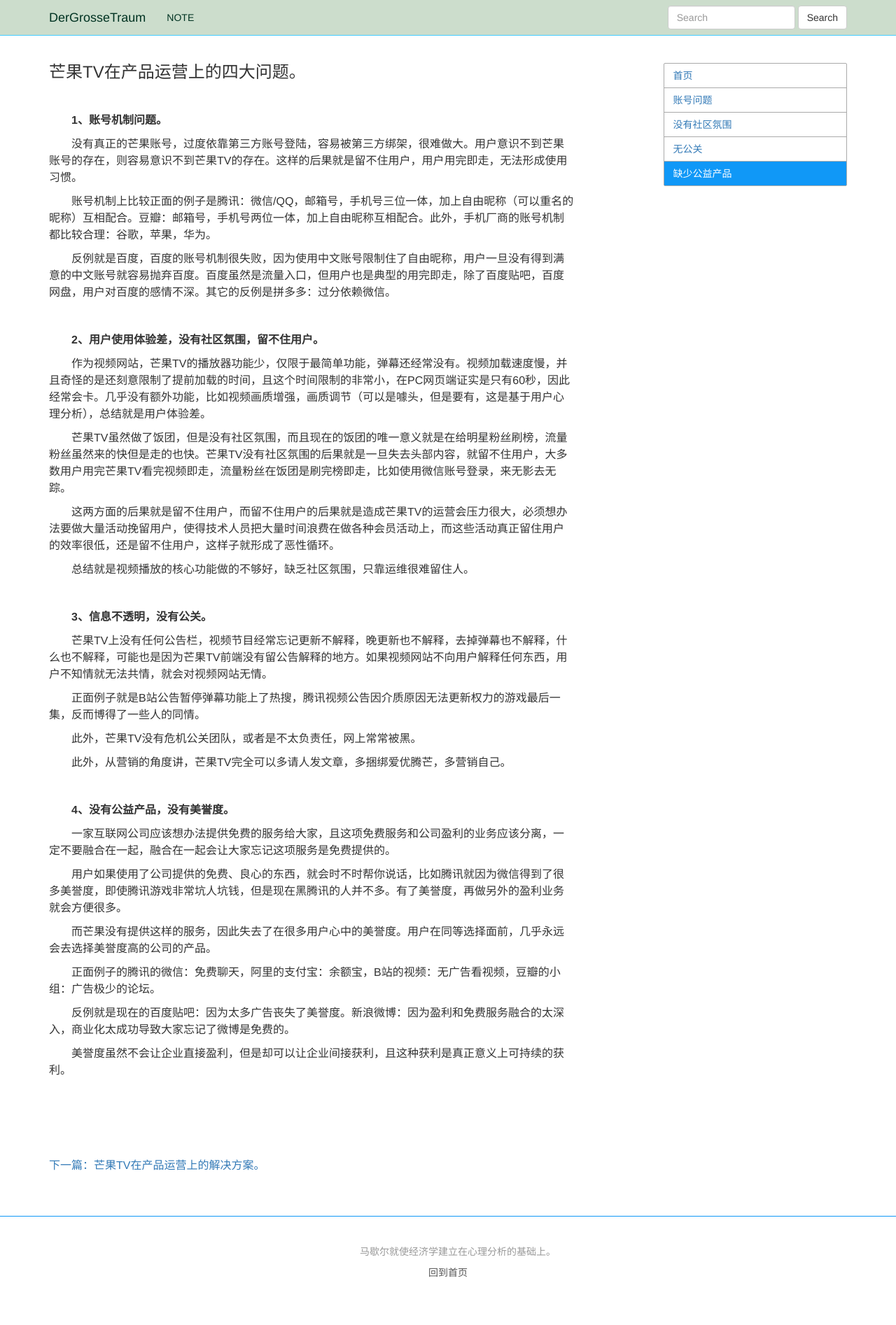
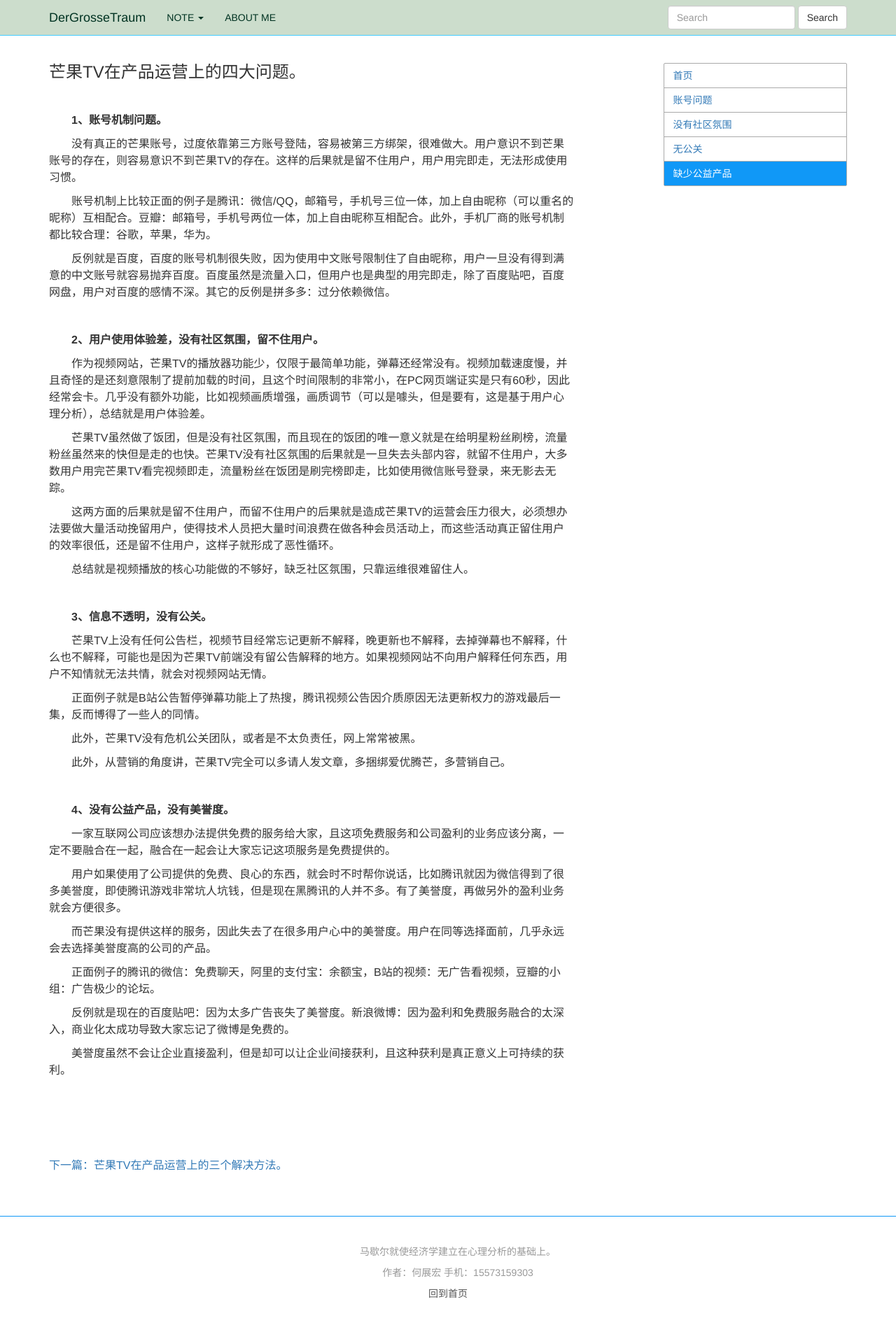
Before and after one commit to dergrossetraum/dergrossetraum.github.io, a plain HTML site: page note/20190705.html in a window 1280 px wide. Shown: the whole page at 70% size. Before the commit the page ends 1869 px from the top, so only its background shows below. Drawn offline with Linux system fonts and the light colour scheme.

Commit message:
Update 20190705.html

```diff
--- a/note/20190705.html
+++ b/note/20190705.html
@@ -32,7 +32,15 @@
       </div>
       <div class="collapse navbar-collapse" id="bs-example-navbar-collapse-1">
         <ul class="nav navbar-nav">
-          <li><a href="#">NOTE</a></li>
+          <li class="dropdown">
+            <a href="#" class="dropdown-toggle" data-toggle="dropdown" role="button" aria-haspopup="true"
+              aria-expanded="false"> NOTE <span class="caret"></span></a>
+            <ul class="dropdown-menu">
+              <li><a href="https://dergrossetraum.github.io/note/20190705.html">芒果TV在产品运营上的四大问题</a></li>
+              <li><a href="https://dergrossetraum.github.io/note/20190705_2.html">芒果TV在产品运营上的三个解决方法</a></li>
+            </ul>
+          </li>
+          <li><a href="#am">ABOUT ME</a></li>
         </ul>
         <form class="navbar-form navbar-right">
           <div class="form-group">
@@ -89,7 +97,7 @@
           <p>&nbsp;</p>
           <p>&nbsp;</p>
           <p>&nbsp;</p>
-          <a href="https://dergrossetraum.github.io-master/note/20190705_2.html">下一篇：芒果TV在产品运营上的解决方案。</a>
+          <a href="https://dergrossetraum.github.io/note/20190705_2.html">下一篇：芒果TV在产品运营上的三个解决方法。</a>
         </div>
       </div><!-- 正文 -->
       <!-- 附加导航 -->
@@ -105,7 +113,8 @@
     </div>
   </div> <!-- 响应式布局 -->
   <footer class="blog-footer" id="about">
-    <p>马歇尔就使经济学建立在心理分析的基础上。</p>
+    <p id="am">马歇尔就使经济学建立在心理分析的基础上。</p>
+    <p>作者：何展宏 手机：15573159303</p>
     <a href="#" style="color:#555555">回到首页</a>
   </footer>
   <!-- Placed at the end of the document so the pages load faster -->
```
